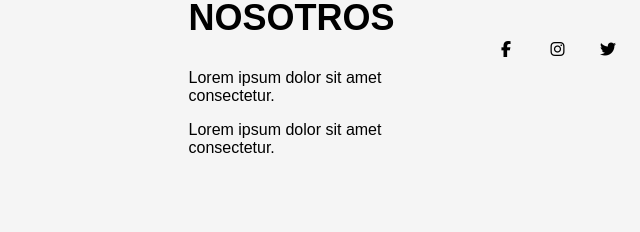
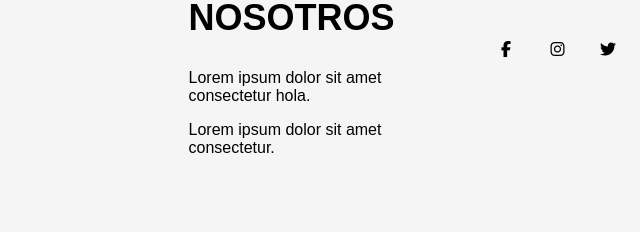
Before and after one commit to LucasCastroDibiaggi/proyectolc-pre-entrega3-lucascastro, a plain HTML site: page html/index.html in a window 1280 px wide. Shown: the part 1728-1960 px from the top of the page, 164-804 px from the left. Drawn offline with Linux system fonts and the light colour scheme; a web font is replaced by a local one.

Commit message:
pre-entrega2

```diff
--- a/html/index.html
+++ b/html/index.html
@@ -66,7 +66,7 @@
         <div class="grupo-1">
             <div class="box">
                 <h2>SOBRE NOSOTROS</h2>
-                <p>Lorem ipsum dolor sit amet consectetur.</p>
+                <p>Lorem ipsum dolor sit amet consectetur hola.</p>
                 <p>Lorem ipsum dolor sit amet consectetur.</p>
             </div>
             <div class="box1">
```
